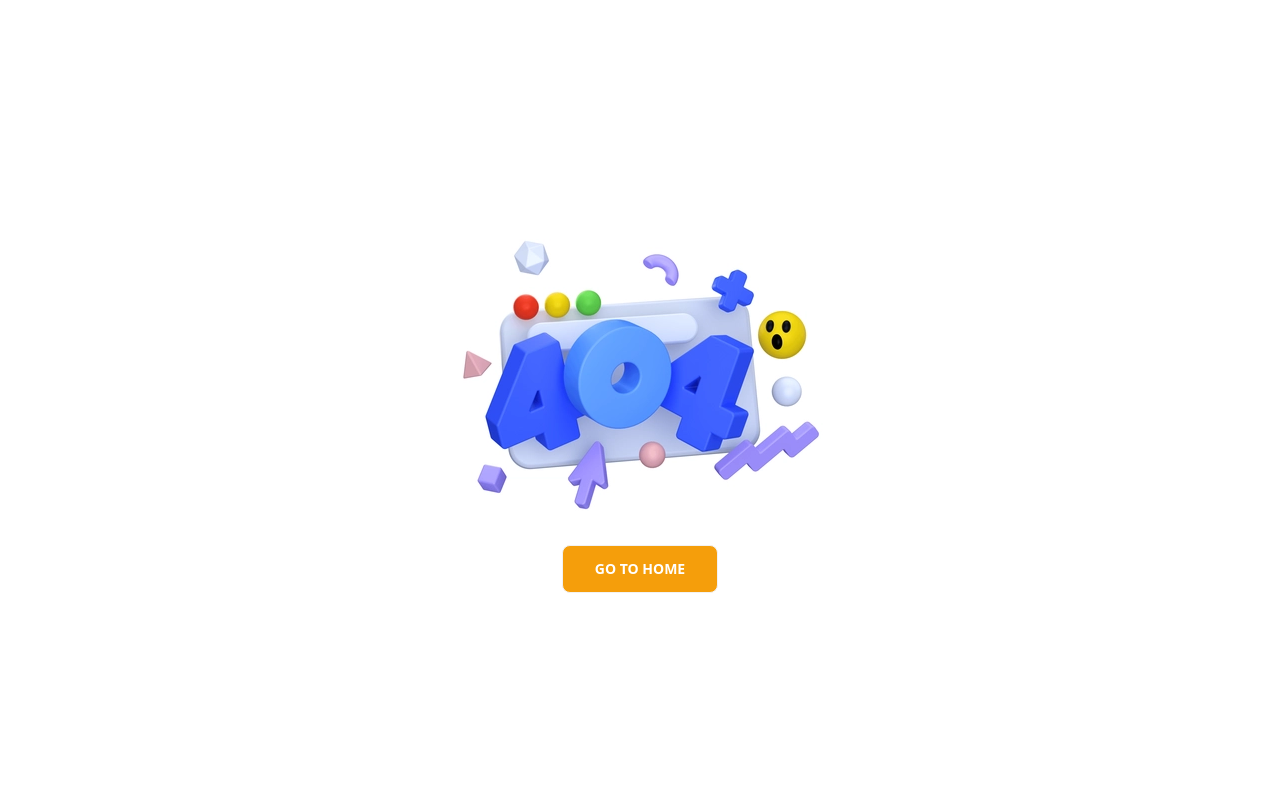
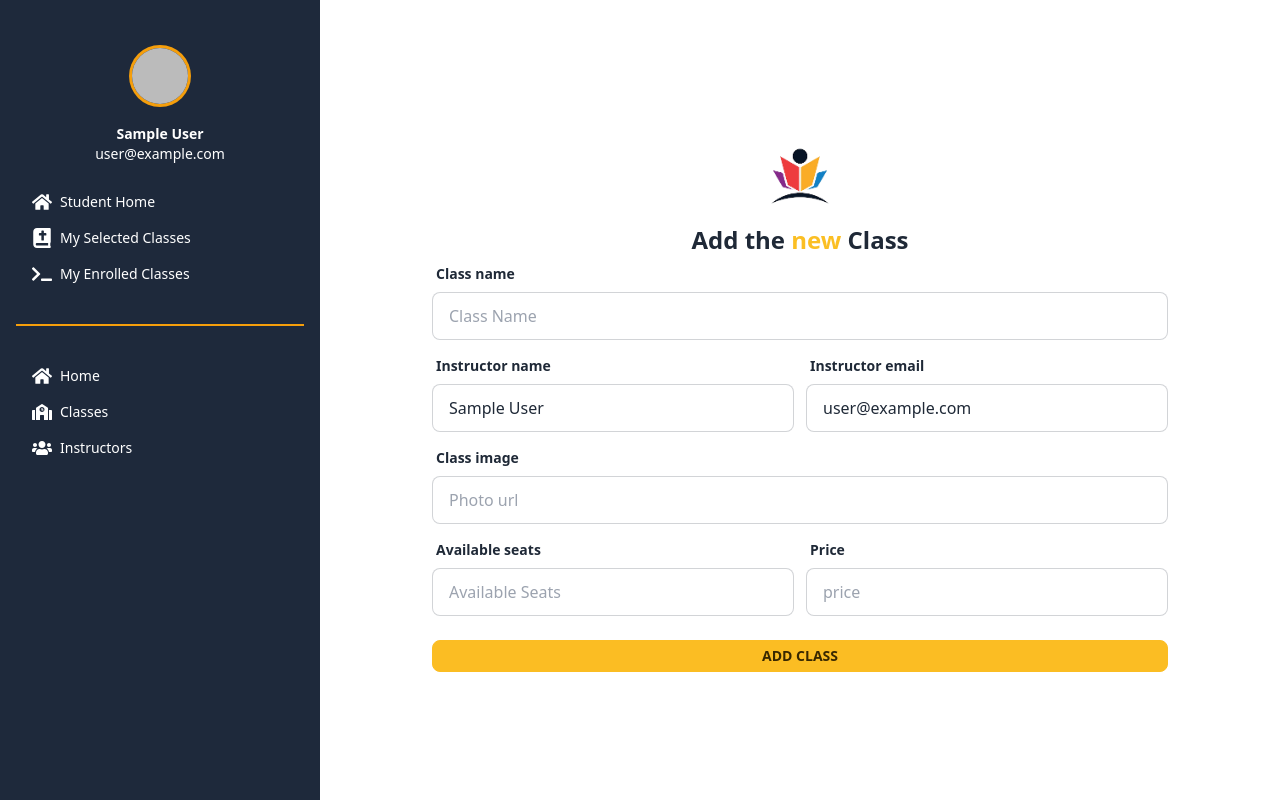
Before and after one commit to HmSani6699/summer-camp-client, a React (Vite) app: page /dashboard/addClass in a window 1280 px wide. Built offline with nearby package versions, Linux system fonts and the light colour scheme; no server answers; sample sign-in values are in the browser's storage.

Commit message:
crat the new class frome

```diff
--- /dev/null
+++ b/src/Pages/Dashboard/AddClass/AddClass.jsx
@@ -0,0 +1,65 @@
+import { useForm } from 'react-hook-form';
+import SectionTitle from '../../../Component/SectioneTitle/SectionTitle';
+import useAuth from '../../../Hooks/useAuth';
+
+const AddClass = () => {
+    const { register, handleSubmit } = useForm();
+    const { user } = useAuth()
+
+    const onSubmit = data => {
+        console.log(data);
+    };
+    return (
+        <div className="w-full px-28">
+            <SectionTitle ></SectionTitle>
+            <h2 className='text-2xl font-bold text-center '>Add the <span className='text-amber-400'>new</span> Class</h2>
+            <form onSubmit={handleSubmit(onSubmit)}>
+                <div className="form-control w-full mb-2">
+                    <label className="label">
+                        <span className="label-text font-semibold">Class name</span>
+                    </label>
+                    <input type="text" placeholder="Class Name"
+                        {...register("name", { required: true, maxLength: 120 })}
+                        className="input input-bordered w-full " />
+                </div>
+                <div className='flex gap-3'>
+                    <div className="form-control w-full mb-2">
+                        <label className="label">
+                            <span className="label-text font-semibold">Instructor name</span>
+                        </label>
+                        <input type="text" {...register("instructorName", { required: true })} value={user?.displayName} className="input input-bordered w-full " />
+                    </div>
+                    <div className="form-control w-full mb-2">
+                        <label className="label">
+                            <span className="label-text font-semibold">Instructor email</span>
+                        </label>
+                        <input type="email" {...register("instructorEmail", { required: true })} value={user?.email} className="input input-bordered w-full " />
+                    </div>
+                </div>
+                <div className="form-control  w-full mb-2">
+                    <label className="label">
+                        <span className="label-text font-semibold">Class image</span>
+                    </label>
+                    <input type="text" {...register("photo", { required: true })} placeholder="Photo url" className="input input-bordered w-full " />
+                </div>
+                <div className='flex gap-3'>
+                    <div className="form-control w-full mb-2">
+                        <label className="label">
+                            <span className="label-text font-semibold">Available seats</span>
+                        </label>
+                        <input type="number" {...register("availableSeats", { required: true })} placeholder='Available Seats' className="input input-bordered w-full " />
+                    </div>
+                    <div className="form-control w-full mb-2">
+                        <label className="label">
+                            <span className="label-text font-semibold">Price</span>
+                        </label>
+                        <input type="number" {...register("price", { required: true })} placeholder='price' className="input input-bordered w-full " />
+                    </div>
+                </div>
+                <input className="btn btn-warning w-full  btn-sm mt-4" type="submit" value="Add class" />
+            </form>
+        </div>
+    );
+};
+
+export default AddClass;
--- a/src/Pages/Dashboard/Dashboard/Dashboard.jsx
+++ b/src/Pages/Dashboard/Dashboard/Dashboard.jsx
@@ -10,7 +10,6 @@ const Dashboard = () => {
     const { user } = useAuth();
     const [isAdmin] = useAdmin();
     const [isInstructor] = useInstructor();
-    console.log(isInstructor?.instructor);
 
     return (
         <div className="w-full">
@@ -38,6 +37,7 @@ const Dashboard = () => {
                                 <li><NavLink to="/dashboard/allusers"><FaUsers></FaUsers> Manage Users</NavLink></li>
                             </> : isInstructor?.instructor ? <>
                                 <li><NavLink to="/dashboard/userHome"><FaHome></FaHome> Instructor Home</NavLink></li>
+                                <li><NavLink to="/dashboard/addClass"><FaHome></FaHome> Add class</NavLink></li>
                             </> :
                                 <>
                                     <li><NavLink to="/dashboard/userHome"><FaHome className="text-[20px]"></FaHome> Student Home</NavLink></li>
--- a/src/Routes/router.jsx
+++ b/src/Routes/router.jsx
@@ -15,6 +15,7 @@ import PrivetRouts from "./PrivetRouts/PrivetRouts";
 import ManageUsers from "../Pages/Dashboard/ManageUsers/ManageUsers";
 import Payment from "../Pages/Dashboard/Payment/Payment";
 import AdminRouts from "./AdminRouts/AdminRouts";
+import AddClass from "../Pages/Dashboard/AddClass/AddClass";
 
 
 const router = createBrowserRouter([
@@ -61,6 +62,10 @@ const router = createBrowserRouter([
                 element:<AdminRouts> <ManageUsers></ManageUsers></AdminRouts>
             },
             {
+                path: 'addClass',
+                element:<AddClass></AddClass>
+            },
+            {
                 path: 'selectClass',
                 element: <SelectClass></SelectClass>
             }
```
